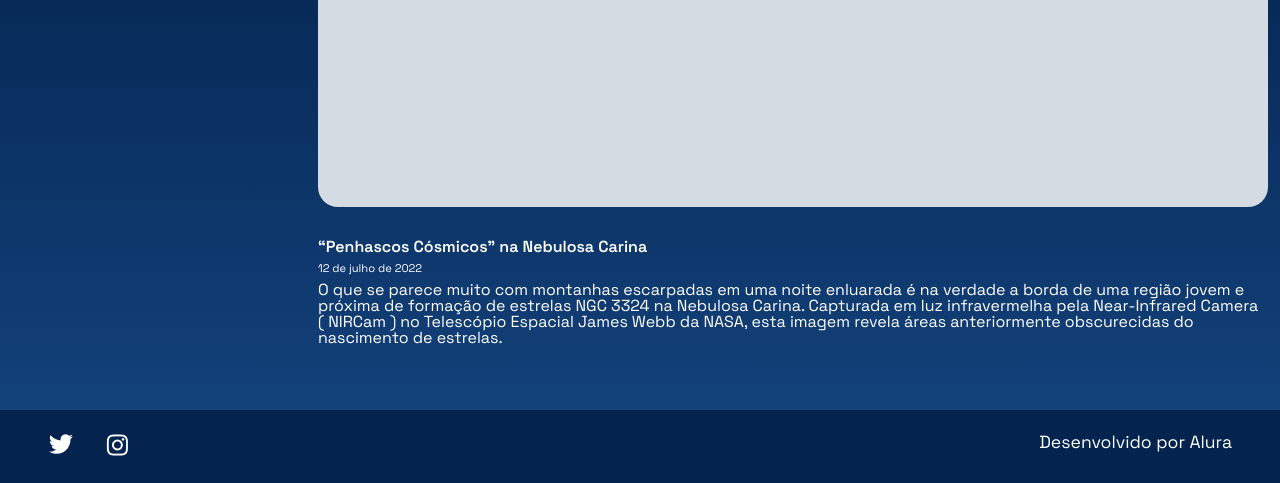
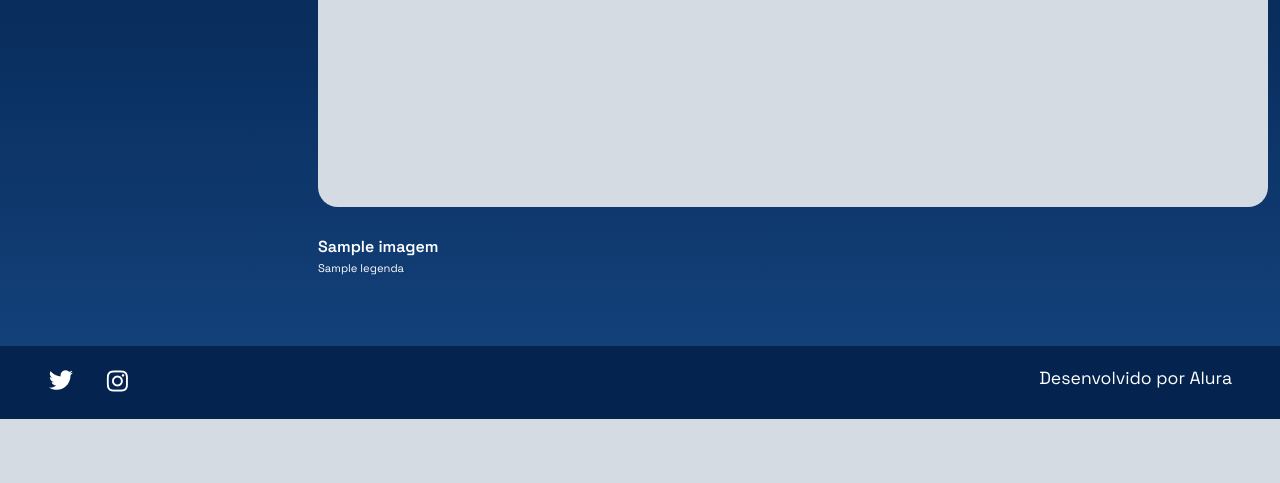
Before and after one commit to Flauberth01/alura_space_estudo, a Django app: template templates/galeria/imagem.html in a window 1280 px wide. Shown: the part 708-1191 px from the top of the page. After the commit the page ends 1127 px from the top, so only its background shows below. Run offline with Django 3.2, Linux system fonts and the light colour scheme; the template is opened without the code that fills it: most values are stand-ins (such as "Sample title", 1, 10 or a date in 2020); grey boxes marked "Sample" are stand-in pictures.

```diff
--- a/galeria/views.py
+++ b/galeria/views.py
@@ -8,5 +8,5 @@ def index(request):
 
 
 def imagem(request, foto_id):
-    fotografia = get_object_or_404(Fotografia, pk=foto_id) #forma alternativa (pegando unico item)
+    imagem = get_object_or_404(Fotografia, pk=foto_id) #forma alternativa (pegando unico item)
     return render(request, 'galeria/imagem.html', {"imagem": imagem})
--- a/templates/galeria/imagem.html
+++ b/templates/galeria/imagem.html
@@ -7,9 +7,9 @@
                         <img class="imagem__imagem" src="{% static '/assets/imagens/galeria/'%}{{ imagem.foto }}">
                         <div class="imagem__info">
                             <div class="imagem__texto">
-                                <p class="imagem__titulo">“Penhascos Cósmicos” na Nebulosa Carina</p>
-                                <p class="imagem__descricao">12 de julho de 2022</p>
-                                <p class="imagem__texto">O que se parece muito com montanhas escarpadas em uma noite enluarada é na verdade a borda de uma região jovem e próxima de formação de estrelas NGC 3324 na Nebulosa Carina. Capturada em luz infravermelha pela Near-Infrared Camera ( NIRCam ) no Telescópio Espacial James Webb da NASA, esta imagem revela áreas anteriormente obscurecidas do nascimento de estrelas.</p>
+                                <p class="imagem__titulo">{{ imagem.nome }}</p>
+                                <p class="imagem__descricao">{{ imagem.legenda }}</p>
+                                <p class="imagem__texto"></p>
                             </div>
                         </div>
                     </div>
```
Also changed, not shown: 1 other file.
